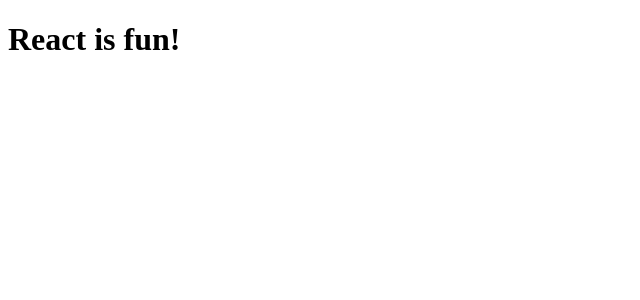
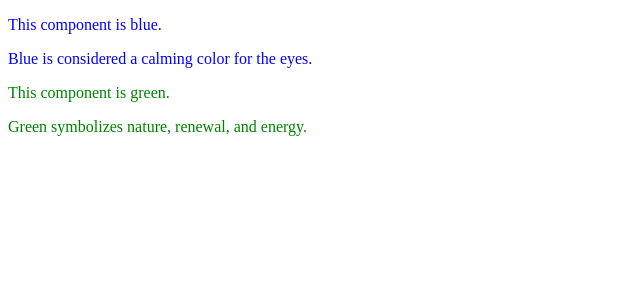
Before and after one commit to genuinelycool/react_project, a React (Vite) app: page / in a window 1280 px wide. Shown: the top 300 px of the page, without its empty margins (0-640 px from the left). Built offline with nearby package versions, Linux system fonts and the light colour scheme.

Commit message:
9 - Working with Props in React Components - with destructuring

```diff
--- a/src/App.jsx
+++ b/src/App.jsx
@@ -1,5 +1,25 @@
+const ColorfulComponent = ({ color = "blue", children }) => (
+  <div style={{ color: color }}>
+    <p>This component is {color}.</p>
+    {children}
+  </div>
+);
+
 const App = () => {
-  return <h1>React is fun!</h1>;
+  const color1 = "blue";
+  const color2 = "green";
+
+  return (
+    <div>
+      <ColorfulComponent color={color1}>
+        <p>Blue is considered a calming color for the eyes.</p>
+      </ColorfulComponent>
+
+      <ColorfulComponent color={color2}>
+        <p>Green symbolizes nature, renewal, and energy.</p>
+      </ColorfulComponent>
+    </div>
+  );
 }
 
 export default App;
```
